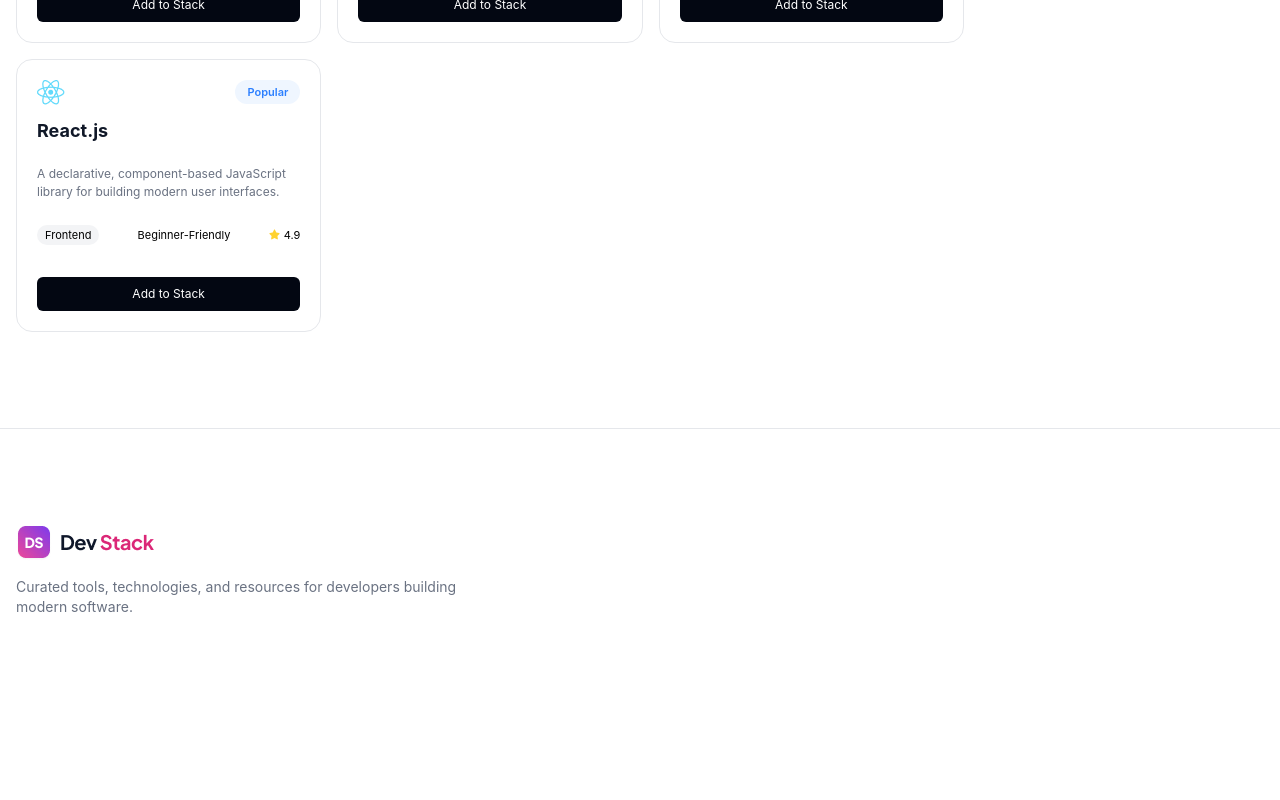
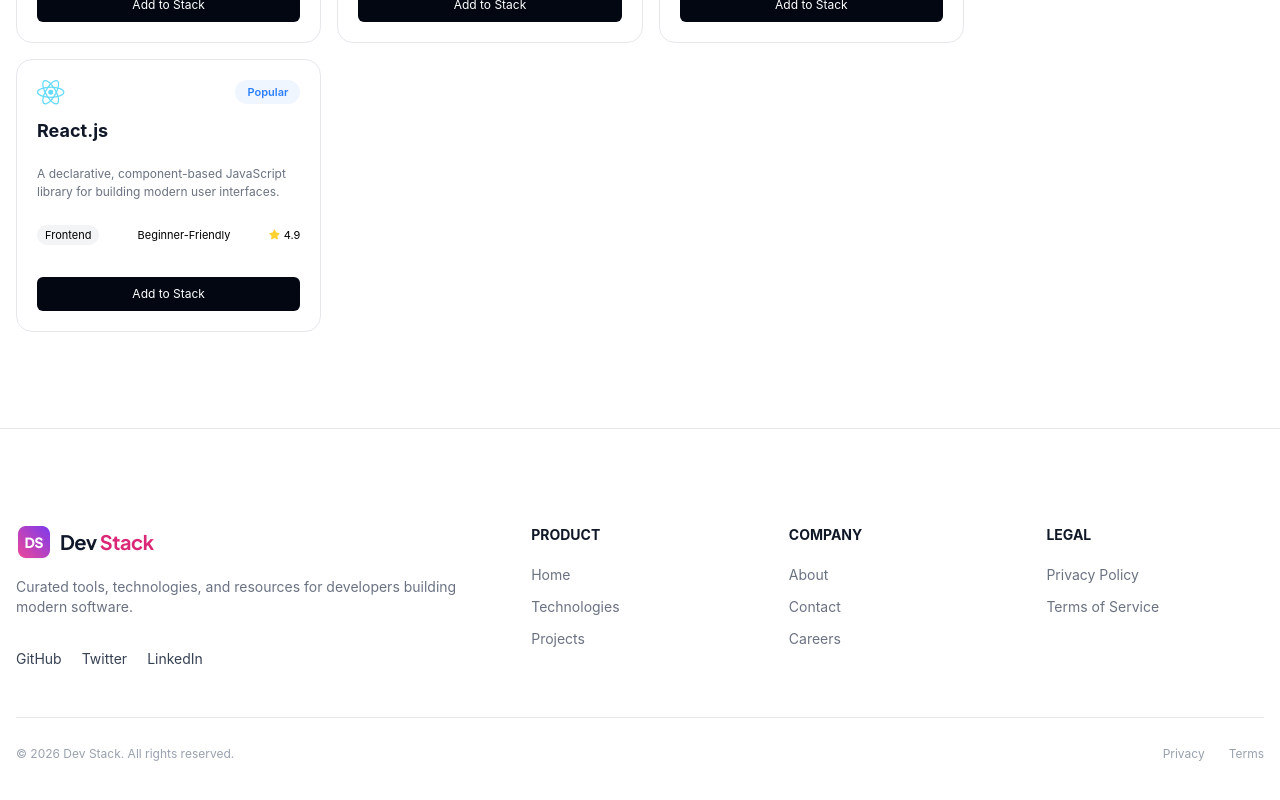
Before and after one commit to Rauf29/DevStack, a React (Vite) app: page / in a window 1280 px wide. Shown: the part 1708-2508 px from the top of the page. Before the commit the page ends 2469 px from the top, so only its background shows below. Built offline with nearby package versions, Linux system fonts and the light colour scheme.

Commit message:
compleated fontend design

```diff
--- a/src/App.tsx
+++ b/src/App.tsx
@@ -37,10 +37,10 @@ function App() {
             </div>
 
             <div className='flex items-center gap-3'>
-              <button className='tetst-gray-800 text-sm transition-colors hover:text-brand cursor-pointer'>
+              <button className='tetst-gray-800 text-sm transition-colors duration-300 hover:text-brand cursor-pointer'>
                 Sign In
               </button>
-              <button className='rounded-full bg-brand px-4 py-2 text-sm text-white transition-colors cursor-pointer hover:bg-black'>
+              <button className='rounded-full bg-brand px-4 py-2 text-sm text-white transition-colors duration-300 cursor-pointer hover:bg-black'>
                 Sign Up
               </button>
             </div>
@@ -66,8 +66,8 @@ function App() {
                 fits your next project.
               </p>
               <div className=' space-x-2 mt-10'>
-                <button className=' w-[168px] cursor-pointer rounded-md bg-gradient-to-r from-orange-500 to-brand px-4 py-3 text-sm font-semibold text-white transition-colors hover:bg-black'>Explore Technologies</button>
-                <button className=' w-[168px] cursor-pointer rounded-md border bg-white border-gray-200 px-4 py-3 text-sm text-gray-600 transition-colors hover:border-brand hover:text-brand'>Learn More</button>
+                <button className=' w-[168px] cursor-pointer rounded-md bg-gradient-to-r from-orange-500 to-brand px-4 py-3 text-sm font-semibold text-white hover:bg-black transition-colors duration-500 hover:bg-gradient-to-l hover:from-brand hover:to-orange-500'>Explore Technologies</button>
+                <button className=' w-[168px] cursor-pointer rounded-md border bg-white border-gray-200 px-4 py-3 text-sm text-gray-600 transition-colors duration-300 hover:border-brand hover:text-brand'>Learn More</button>
               </div>
             </div>
 
@@ -97,7 +97,7 @@ function App() {
 
               {/* Card */}
 
-              <div className=' rounded-2xl border border-gray-200 p-5 flex flex-col justify-between transition-colors hover:border-pink-400 hover:bg-pink-50'>
+              <div className=' rounded-2xl border border-gray-200 p-5 flex flex-col justify-between transition-colors duration-300 hover:border-pink-400 hover:bg-pink-50'>
                 <div className='space-y-5'>
                   <div className='mb-3 flex items-center justify-between mb-2'>
                     <span>
@@ -137,7 +137,7 @@ function App() {
                 </div>
               </div>
 
-              <div className=' rounded-2xl border border-gray-200 p-5 flex flex-col justify-between transition-colors hover:border-pink-400 hover:bg-pink-50'>
+              <div className=' rounded-2xl border border-gray-200 p-5 flex flex-col justify-between transition-colors duration-300 hover:border-pink-400 hover:bg-pink-50'>
                 <div className='space-y-5'>
                   <div className='mb-3 flex items-center justify-between mb-2'>
                     <span>
@@ -177,7 +177,7 @@ function App() {
                 </div>
               </div>
 
-              <div className=' rounded-2xl border border-gray-200 p-5 flex flex-col justify-between transition-colors hover:border-pink-400 hover:bg-pink-50'>
+              <div className=' rounded-2xl border border-gray-200 p-5 flex flex-col justify-between transition-colors duration-300 hover:border-pink-400 hover:bg-pink-50'>
                 <div className='space-y-5'>
                   <div className='mb-3 flex items-center justify-between mb-2'>
                     <span>
@@ -217,7 +217,7 @@ function App() {
                 </div>
               </div>
 
-              <div className=' rounded-2xl border border-gray-200 p-5 flex flex-col justify-between transition-colors hover:border-pink-400 hover:bg-pink-50'>
+              <div className=' rounded-2xl border border-gray-200 p-5 flex flex-col justify-between transition-colors duration-300 hover:border-pink-400 hover:bg-pink-50'>
                 <div className='space-y-5'>
                   <div className='mb-3 flex items-center justify-between mb-2'>
                     <span>
@@ -257,7 +257,7 @@ function App() {
                 </div>
               </div>
 
-              <div className=' rounded-2xl border border-gray-200 p-5 flex flex-col justify-between transition-colors hover:border-pink-400 hover:bg-pink-50'>
+              <div className=' rounded-2xl border border-gray-200 p-5 flex flex-col justify-between transition-colors duration-300 hover:border-pink-400 hover:bg-pink-50'>
                 <div className='space-y-5'>
                   <div className='mb-3 flex items-center justify-between mb-2'>
                     <span>
@@ -297,7 +297,7 @@ function App() {
                 </div>
               </div>
 
-              <div className=' rounded-2xl border border-gray-200 p-5 flex flex-col justify-between transition-colors hover:border-pink-400 hover:bg-pink-50'>
+              <div className=' rounded-2xl border border-gray-200 p-5 flex flex-col justify-between transition-colors duration-300 hover:border-pink-400 hover:bg-pink-50'>
                 <div className='space-y-5'>
                   <div className='mb-3 flex items-center justify-between mb-2'>
                     <span>
@@ -337,7 +337,7 @@ function App() {
                 </div>
               </div>
 
-              <div className=' rounded-2xl border border-gray-200 p-5 flex flex-col justify-between transition-colors hover:border-pink-400 hover:bg-pink-50'>
+              <div className=' rounded-2xl border border-gray-200 p-5 flex flex-col justify-between transition-colors duration-300 hover:border-pink-400 hover:bg-pink-50'>
                 <div className='space-y-5'>
                   <div className='mb-3 flex items-center justify-between mb-2'>
                     <span>
@@ -377,7 +377,7 @@ function App() {
                 </div>
               </div>
 
-              <div className=' rounded-2xl border border-gray-200 p-5 flex flex-col justify-between transition-colors hover:border-pink-400 hover:bg-pink-50'>
+              <div className=' rounded-2xl border border-gray-200 p-5 flex flex-col justify-between transition-colors duration-300 hover:border-pink-400 hover:bg-pink-50'>
                 <div className='space-y-5'>
                   <div className='mb-3 flex items-center justify-between mb-2'>
                     <span>
@@ -417,7 +417,7 @@ function App() {
                 </div>
               </div>
 
-              <div className=' rounded-2xl border border-gray-200 p-5 flex flex-col justify-between transition-colors hover:border-pink-400 hover:bg-pink-50'>
+              <div className=' rounded-2xl border border-gray-200 p-5 flex flex-col justify-between transition-colors duration-300 hover:border-pink-400 hover:bg-pink-50'>
                 <div className='space-y-5'>
                   <div className='mb-3 flex items-center justify-between mb-2'>
                     <span>
@@ -457,7 +457,7 @@ function App() {
                 </div>
               </div>
 
-              <div className=' rounded-2xl border border-gray-200 p-5 flex flex-col justify-between transition-colors hover:border-pink-400 hover:bg-pink-50'>
+              <div className=' rounded-2xl border border-gray-200 p-5 flex flex-col justify-between transition-colors duration-300 hover:border-pink-400 hover:bg-pink-50'>
                 <div className='space-y-5'>
                   <div className='mb-3 flex items-center justify-between mb-2'>
                     <span>
@@ -530,7 +530,7 @@ function App() {
                     </div>
                   </div>
 
-                  <button className="text-gray-400 hover:text-red-500 cursor-pointer">
+                  <button className="text-gray-400 hover:text-red-500 transition-colors duration-300 cursor-pointer">
                     <RxCross2 />
                   </button>
                 </div>
@@ -548,20 +548,123 @@ function App() {
         </div>
       </section>
 
-      <footer className='py-10 px-4 md:py-24'>
+      <footer className='pt-10 pb-3 px-4 md:pt-24'>
         <div className='container mx-auto'>
 
-          <div className='grid gap-10 pb-12 md:grid-cols-2 lg:grid-cols-4'>
+          <div className='grid gap-10 pb-12 md:grid-cols-2 lg:grid-cols-5'>
 
             <div className='lg:col-span-2'>
               <img src={logo} alt="" />
-              <p className="mt-4 max-w-md text-sm leading-5 text-gray-500">
+              <p className="mt-4 max-w-md text-sm text-gray-500">
                 Curated tools, technologies, and resources for developers building
                 modern software.
               </p>
+
+              <div className="mt-8 flex items-center gap-5 text-sm text-gray-700">
+                <a href="#" className="hover:text-brand">
+                  GitHub
+                </a>
+
+                <a href="#" className="hover:text-brand">
+                  Twitter
+                </a>
+
+                <a href="#" className="hover:text-brand">
+                  LinkedIn
+                </a>
+              </div>
             </div>
 
+            <div>
+              <h3 className="text-sm font-bold uppercase text-gray-900">
+                Product
+              </h3>
 
+              <ul className="mt-5 space-y-3 text-sm text-gray-500">
+                <li>
+                  <a href="#" className="hover:text-brand">
+                    Home
+                  </a>
+                </li>
+
+                <li>
+                  <a href="#" className="hover:text-brand">
+                    Technologies
+                  </a>
+                </li>
+
+                <li>
+                  <a href="#" className="hover:text-brand">
+                    Projects
+                  </a>
+                </li>
+              </ul>
+            </div>
+
+            <div>
+              <h3 className="text-sm font-bold uppercase text-gray-900">
+                Company
+              </h3>
+
+              <ul className="mt-5 space-y-3 text-sm text-gray-500">
+                <li>
+                  <a href="#" className="hover:text-brand">
+                    About
+                  </a>
+                </li>
+
+                <li>
+                  <a href="#" className="hover:text-brand">
+                    Contact
+                  </a>
+                </li>
+
+                <li>
+                  <a href="#" className="hover:text-brand">
+                    Careers
+                  </a>
+                </li>
+              </ul>
+            </div>
+
+            <div>
+              <h3 className="text-sm font-bold uppercase text-gray-900">
+                Legal
+              </h3>
+
+              <ul className="mt-5 space-y-3 text-sm text-gray-500">
+                <li>
+                  <a href="#" className="hover:text-brand">
+                    Privacy Policy
+                  </a>
+                </li>
+
+                <li>
+                  <a href="#" className="hover:text-brand">
+                    Terms of Service
+                  </a>
+                </li>
+              </ul>
+            </div>
+
+          </div>
+
+
+          <div className="flex flex-col gap-4 border-t border-gray-200 py-7 text-xs text-gray-400 md:flex-row md:items-center md:justify-between">
+
+            <p>
+              © 2026 Dev Stack. All rights reserved.
+            </p>
+
+            <div className="flex items-center gap-6">
+              <a href="#" className="hover:text-brand">
+                Privacy
+              </a>
+
+              <a href="#" className="hover:text-brand">
+                Terms
+              </a>
+            </div>
           </div>
         </div>
       </footer>
```
Also changed, not shown: public/rating.png (deleted).
